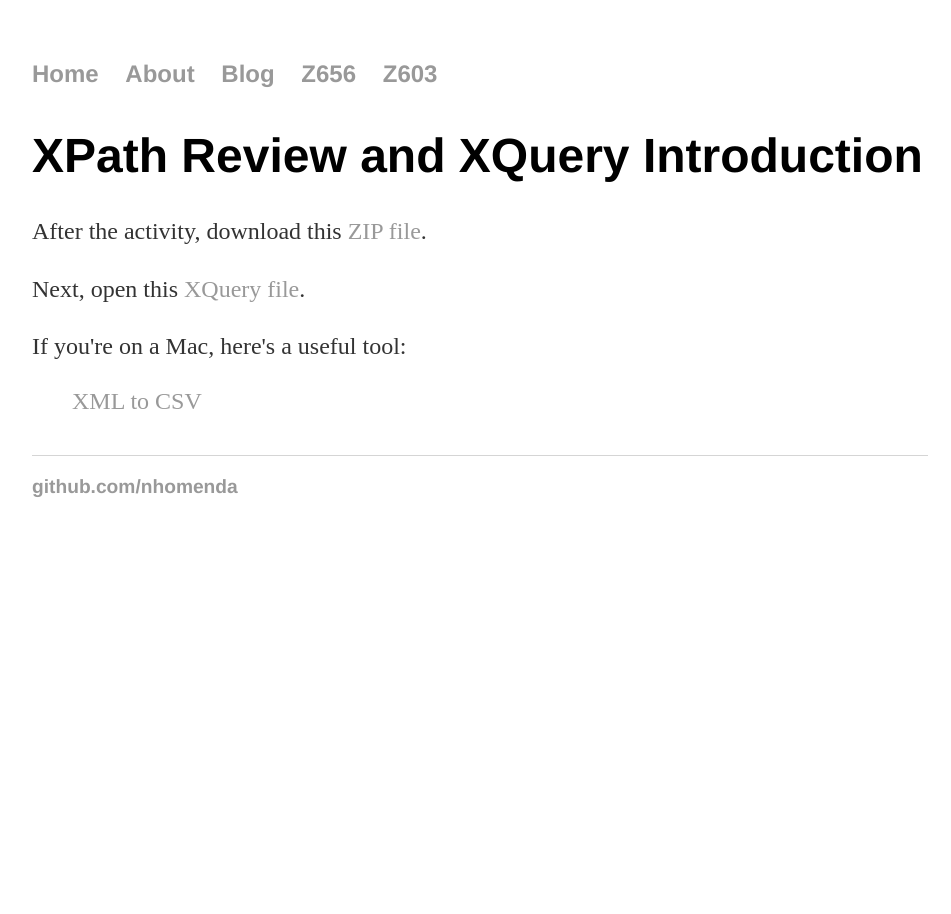
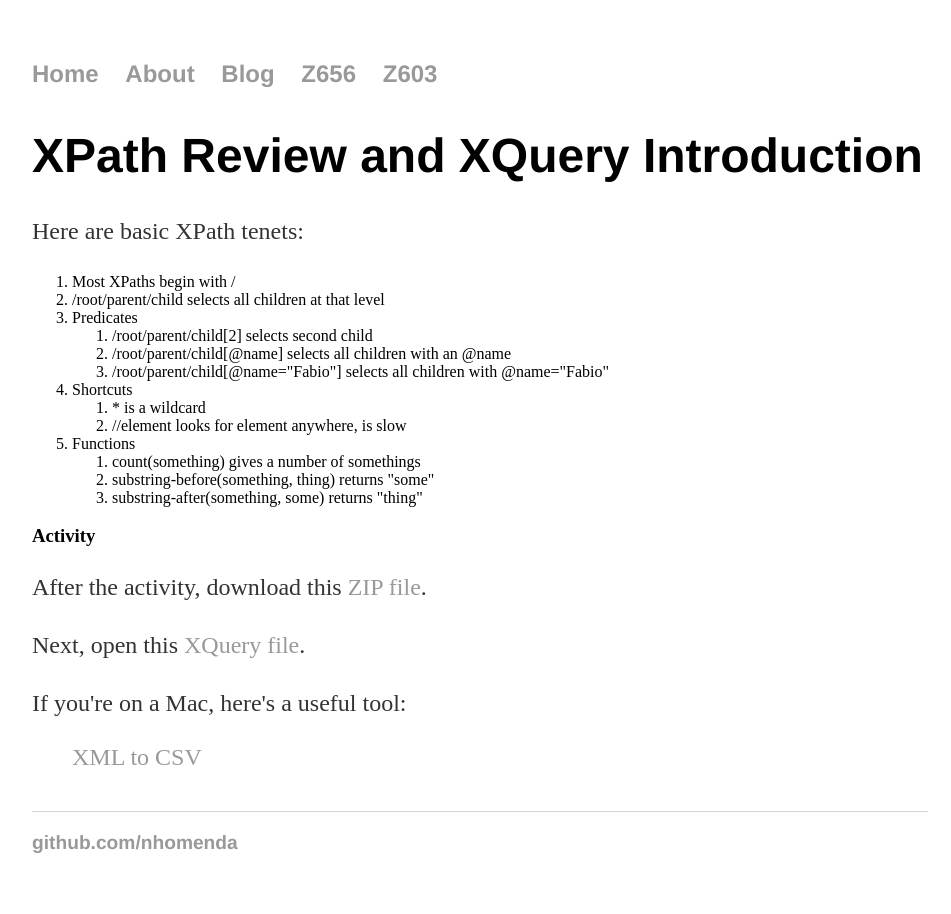
Before and after one commit to nhomenda/nhomenda.github.io, a Jekyll site: the page built from Z603/xpath-xquery.html, in a window 1280 px wide. Shown: the whole page, without its empty margins (160-1111 px from the left). Built offline with Jekyll 4.4.1, drawn with Linux system fonts in a browser that asks for light colours.

Commit message:
Update xpath-xquery.html

```diff
--- a/Z603/xpath-xquery.html
+++ b/Z603/xpath-xquery.html
@@ -6,6 +6,32 @@ date: 2019-03-28
 
 <h1>{{ page.title }}</h1>
 <div class="blurb">
+  <p>Here are basic XPath tenets:</p>
+  <ol>
+    <li>Most XPaths begin with /</li>
+    <li>/root/parent/child selects all children at that level</li>
+    <li>Predicates
+      <ol>
+        <li>/root/parent/child[2] selects second child</li>
+        <li>/root/parent/child[@name] selects all children with an @name</li>
+        <li>/root/parent/child[@name="Fabio"] selects all children with @name="Fabio"</li>
+      </ol>
+    </li>
+    <li>Shortcuts
+      <ol>
+        <li>* is a wildcard</li>
+        <li>//element looks for element anywhere, is slow</li>
+      </ol>
+    </li>
+    <li>Functions
+      <ol>
+        <li>count(something) gives a number of somethings</li>
+        <li>substring-before(something, thing) returns "some"</li>
+        <li>substring-after(something, some) returns "thing"</li>
+      </ol>
+    </li>
+  </ol>
+  <h3>Activity</h3>
   <p>After the activity, download this <a href="neko_cats.zip">ZIP file</a>.</p>
   <p>Next, open this <a href="xquerypractice.xq">XQuery file</a>.</p>
   <p>If you're on a Mac, here's a useful tool:</p>
```
